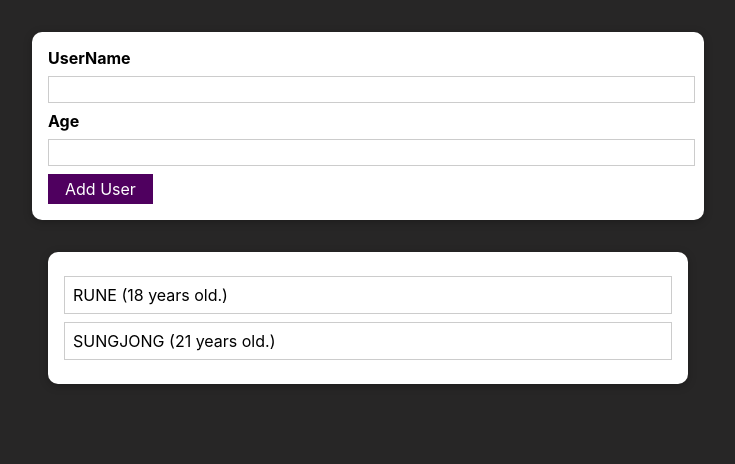
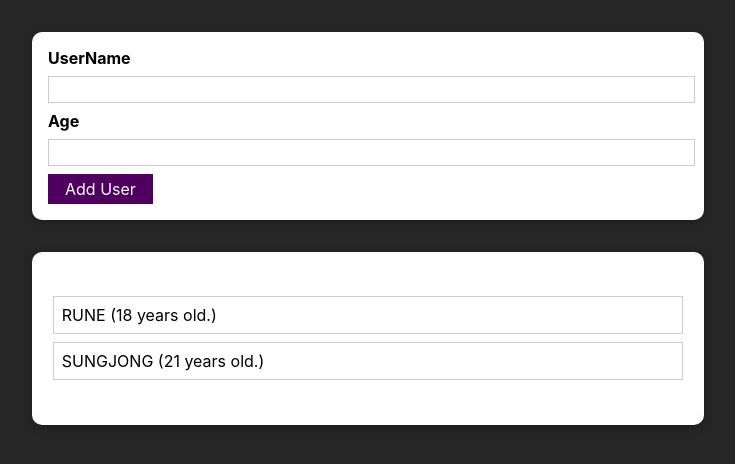
Before and after one commit to whddltjdwhd/react-practice2, a React (Create React App) app: page / in a window 1280 px wide. Shown: the top 464 px of the page, without its empty margins (272-1007 px from the left). Built offline with nearby package versions, Linux system fonts and the light colour scheme.

Commit message:
각 Card 컴포넌트 넓이 맞추기

```diff
--- a/src/UserList/User.module.css
+++ b/src/UserList/User.module.css
@@ -1,12 +1,13 @@
 .users {
     margin: 2rem auto;
+    padding: 1rem;
     width: 90%;
     max-width: 40rem;
   }
 
   .users ul {
     list-style: none;
-    padding: 1rem;
+    padding: 0.3rem;
   }
 
   .users li {
```
